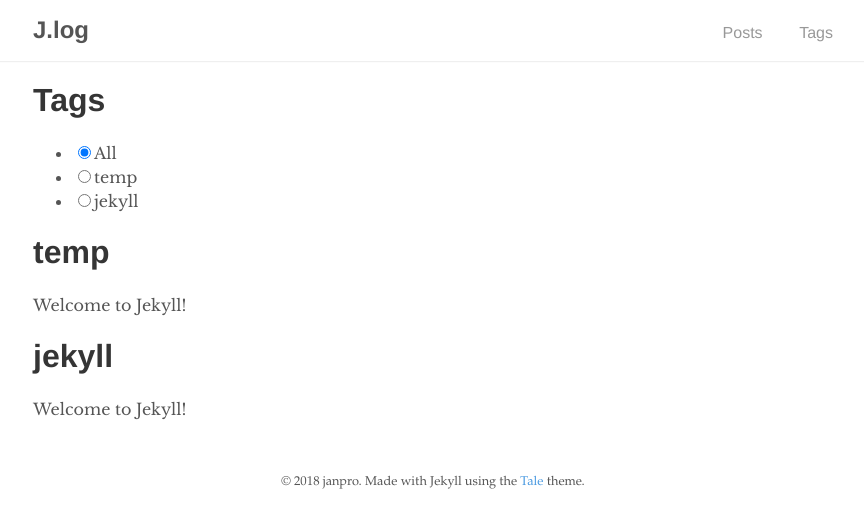
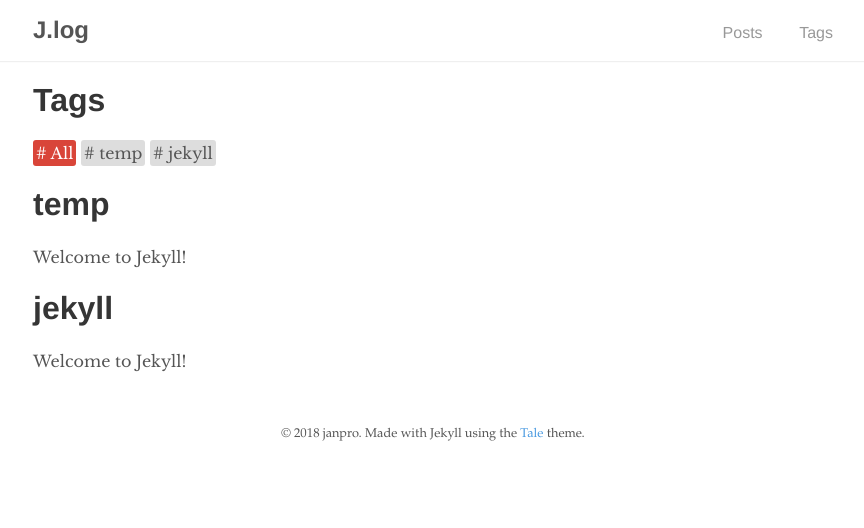
Before and after one commit to janpro0706/janpro0706.github.io, a Jekyll site: the page built from tags.md, in a window 1280 px wide. Shown: the top 528 px of the page, without its empty margins (207-1071 px from the left). Built offline with Jekyll 4.4.1, drawn with Linux system fonts in a browser that asks for light colours.

Commit message:
add style to Tag page

```diff
--- a/_includes/tag-nav.js
+++ b/_includes/tag-nav.js
@@ -14,22 +14,24 @@ const tagArchiveArray = [ ...tagArchives ];
       console.log(curIdx);
 
       if (curIdx == -1) {
+        tagArray[0].closest('.hashtag').classList.add('selected');
+
         tagArchiveArray.forEach((t, i) => {
-          if (i != prevIdx) {
-            t.classList.remove('hide');
+          t.classList.remove('hide');
+          tagArray[i + 1].closest('.hashtag').classList.remove('selected');
+        });
+      } else {
+        tagArray[0].closest('.hashtag').classList.remove('selected');
+
+        tagArchiveArray.forEach((t, i) => {
+          if (i == curIdx) {
+            tagArchiveArray[i].classList.remove('hide');
+            tagArray[i + 1].closest('.hashtag').classList.add('selected');
+          } else {
+            tagArchiveArray[i].classList.add('hide');
+            tagArray[i + 1].closest('.hashtag').classList.remove('selected');
           }
         });
-      } else {
-        if (prevIdx == -1) {
-          tagArchiveArray.forEach((t, i) => {
-            if (i != curIdx) {
-              t.classList.add('hide');
-            }
-          });
-        } else {
-          tagArchiveArray[prevIdx].classList.add('hide');
-          tagArchiveArray[curIdx].classList.remove('hide');
-        }
       }
 
       prevIdx = curIdx;
--- a/_layouts/post.html
+++ b/_layouts/post.html
@@ -23,7 +23,7 @@ layout: default
   {{ content }}
 
   {% for tag in page.tags %}
-    <span style="background-color: #DDDDDD; border-radius: 3px; padding: 3px;"># {{ tag }}</span>
+    <span class="hashtag">{{ tag }}</span>
   {% endfor %}
 </div>
 
--- a/_sass/tale.scss
+++ b/_sass/tale.scss
@@ -6,3 +6,4 @@
 @import 'tale/layout';
 @import 'tale/pagination';
 @import 'tale/catalogue';
+@import 'tale/tag';
--- a/_sass/tale/_base.scss
+++ b/_sass/tale/_base.scss
@@ -68,3 +68,13 @@ td {
 .hide {
   display: none;
 }
+
+.hashtag {
+  &::before {
+    content: "# ";
+  }
+
+  background-color: #DDDDDD;
+  border-radius: 3px;
+  padding: 3px;
+}
--- /dev/null
+++ b/_sass/tale/_tag.scss
@@ -0,0 +1,17 @@
+.tag-collection {
+  list-style: none;
+  padding-left: 0;
+
+  li {
+    display: inline-block;
+  }
+
+  input[type=radio] {
+    display: none;
+  }
+
+  .hashtag.selected {
+    background-color: #D94539;
+    color: white;
+  }
+}
--- a/tags.md
+++ b/tags.md
@@ -8,11 +8,11 @@ title: Tags
   <h1>Tags</h1>
   <ul class="tag-collection">
     <li>
-      <label><input class="tag-nav" type="radio" name="tag" checked />All</label>
+      <label class="hashtag selected"><input class="tag-nav" type="radio" name="tag" checked />All</label>
     </li>
     {% for tag in site.tags %}
       <li>
-        <label><input class="tag-nav" type="radio" name="tag" />{{ tag | first }}</label>
+        <label class="hashtag"><input class="tag-nav" type="radio" name="tag" />{{ tag | first }}</label>
       </li>
     {% endfor %}
   </ul>
```
